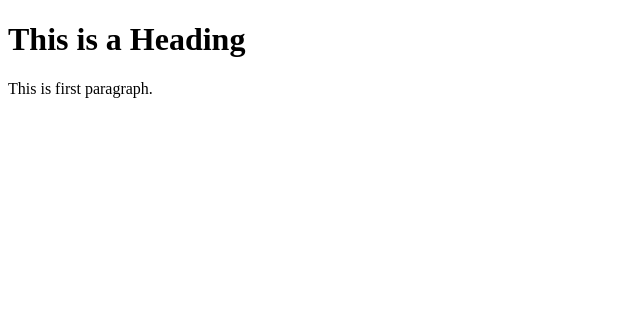
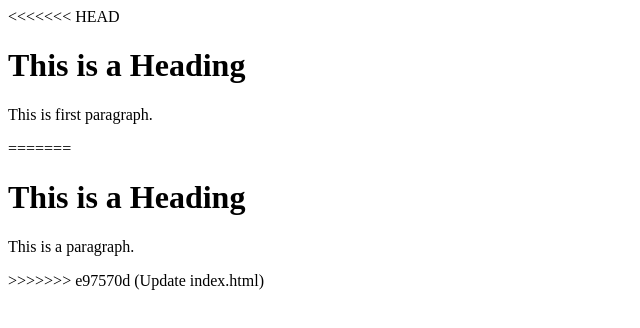
Before and after one commit to SaraDanaKablTalabani/learning-git, a plain HTML site: page index.html in a window 1280 px wide. Shown: the whole page, without its empty margins (0-640 px from the left). Drawn offline with Linux system fonts and the light colour scheme.

Commit message:
Update index.html

```diff
--- a/index.html
+++ b/index.html
@@ -4,7 +4,12 @@
     <title>Page Title</title>
 </head>
 <body>
+<<<<<<< HEAD
   <h1>This is a Heading</h1>
   <p>This is first paragraph.</p>
+=======
+<h1>This is a Heading</h1>
+<p>This is a paragraph.</p>
+>>>>>>> e97570d (Update index.html)
 </body>
 </html>
```
